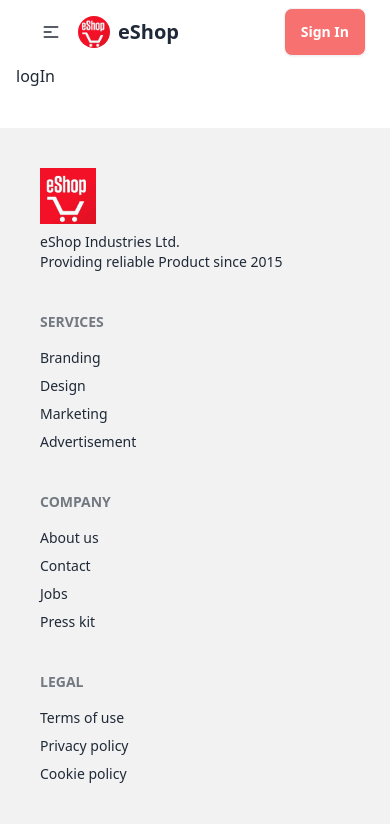
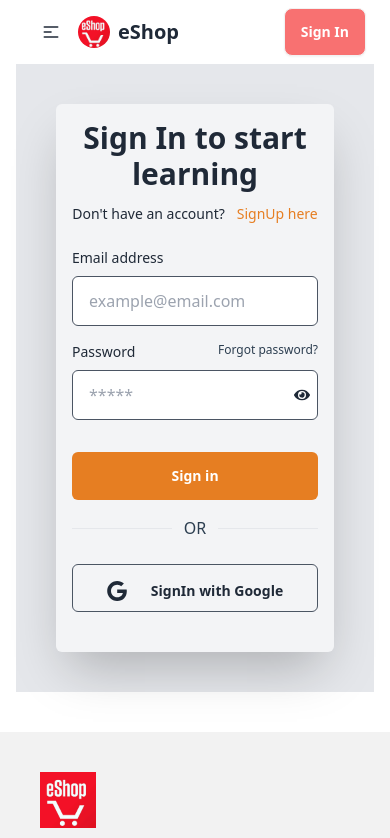
Before and after one commit to devo-ab/eShop-client, a React (Vite) app: page /login in a window 390 px wide. Shown: the top 838 px of the page. Built offline with nearby package versions, Linux system fonts and the light colour scheme; no server answers.

Commit message:
added login page with responsive

```diff
--- a/package.json
+++ b/package.json
@@ -16,10 +16,13 @@
     "prop-types": "^15.8.1",
     "react": "^18.3.1",
     "react-dom": "^18.3.1",
+    "react-hook-form": "^7.52.2",
+    "react-icons": "^5.3.0",
     "react-router-dom": "^6.26.1",
     "react-toastify": "^10.0.5",
     "react-tooltip": "^5.28.0",
-    "sort-by": "^1.2.0"
+    "sort-by": "^1.2.0",
+    "sweetalert2": "^11.12.4"
   },
   "devDependencies": {
     "@eslint/js": "^9.9.0",
--- a/src/Components/LogIn.jsx
+++ b/src/Components/LogIn.jsx
@@ -1,9 +1,156 @@
+import { useContext, useState } from "react";
+import { AuthContext } from "../Providers/AuthProvider";
+import { Link, useLocation, useNavigate } from "react-router-dom";
+import { useForm } from "react-hook-form";
+import Swal from "sweetalert2";
+import { toast } from "react-toastify";
+import { FaEye, FaEyeSlash } from "react-icons/fa";
+
 const LogIn = () => {
-    return (
-        <div>
-            <p>logIn</p>
+  const { signInWithEmailPass, signInWithGoogle } = useContext(AuthContext);
+  const location = useLocation();
+  const navigate = useNavigate();
+  const {
+    register,
+    handleSubmit,
+    reset,
+    formState: { errors },
+  } = useForm();
+  const [showPassword, setShowPassword] = useState(false);
+
+  const onSubmit = (data) => {
+    const email = data.email;
+    const password = data.password;
+    signInWithEmailPass(email, password)
+      .then((result) => {
+        Swal.fire({
+          position: "top-end",
+          icon: "success",
+          title: "Sign in successfully",
+          showConfirmButton: false,
+          timer: 1500,
+        });
+        reset();
+        navigate(location?.state ? location.state : "/");
+      })
+      .catch((error) => {
+        Swal.fire({
+          position: "top-end",
+          icon: "error",
+          title: "Something wrong,please try again",
+          showConfirmButton: false,
+          timer: 1500,
+        });
+      });
+  };
+
+  const handleGoogleSignIn = () => {
+    signInWithGoogle()
+      .then((result) => {
+        console.log(result.user);
+        toast("Google sign in successfully");
+        navigate(location?.state ? location.state : "/");
+      })
+      .catch((error) => {
+        console.log(error);
+        toast("Something wrong, please try again");
+      });
+  };
+
+  return (
+    <div className="max-w-7xl bg-gray-200 mx-auto p-10">
+      <div className="w-full mx-auto max-w-md p-4 rounded-md shadow-2xl sm:p-8 bg-gray-100">
+        <h2 className="mb-3 text-3xl font-bold text-center">Sign In to start learning</h2>
+        <p className="text-sm text-center dark:text-gray-600 flex gap-3 justify-center">
+          Don't have an account?
+          <Link to="/signup">
+            <button className="focus:underline hover:underline text-[#e67e22]">SignUp here</button>
+          </Link>
+        </p>
+
+        <form onSubmit={handleSubmit(onSubmit)} className="space-y-8 mt-6">
+          <div className="space-y-4">
+            <div className="space-y-2">
+              <label htmlFor="email" className="block text-sm">
+                Email address
+              </label>
+              <input
+                type="email"
+                {...register("email", { required: true })}
+                name="email"
+                id="email"
+                placeholder="example@email.com"
+                className="w-full px-4 py-3 border border-gray-600 rounded-md"
+              />
+              {errors.email && <span className="text-red-600">Email is required</span>}
+            </div>
+            <div className="space-y-2">
+              <div className="flex justify-between">
+                <label htmlFor="password" className="text-sm">
+                  Password
+                </label>
+                <a
+                  rel="noopener noreferrer"
+                  href="#"
+                  className="text-xs hover:underline text-[#2c3e50]"
+                >
+                  Forgot password?
+                </a>
+              </div>
+              <div className="relative">
+                <input
+                  type={showPassword ? "text" : "password"}
+                  name="password"
+                  {...register("password", { required: true })}
+                  id="password"
+                  placeholder="*****"
+                  className="w-full px-4 py-3 border border-gray-600 rounded-md "
+                />
+                <span
+                  className="absolute top-1/3 right-2"
+                  onClick={() => setShowPassword(!showPassword)}
+                >
+                  {showPassword ? <FaEyeSlash></FaEyeSlash> : <FaEye />}
+                </span>
+              </div>
+              {errors.password?.type === "required" && (
+                <p className="text-red-600">Password is required</p>
+              )}
+            </div>
+          </div>
+          <button
+            type="submit"
+            className="btn btn-ghost w-full text-white hover:text-[#2c3e50] px-8 py-3 font-semibold rounded-md bg-[#e67e22]"
+          >
+            Sign in
+          </button>
+        </form>
+        <div className="flex items-center w-full my-4">
+          <hr className="w-full text-black" />
+          <p className="px-3 text-[#2c3e50]">OR</p>
+          <hr className="w-full text-black" />
         </div>
-    );
+
+        <div className="my-6 space-y-4">
+          <button
+            onClick={handleGoogleSignIn}
+            aria-label="Login with Google"
+            type="button"
+            className="btn btn-ghost flex items-center justify-center w-full p-4 space-x-4 border rounded-md border-gray-600"
+          >
+            <svg
+              xmlns="http://www.w3.org/2000/svg"
+              viewBox="0 0 32 32"
+              className="w-5 h-5 fill-current"
+            >
+              <path d="M16.318 13.714v5.484h9.078c-0.37 2.354-2.745 6.901-9.078 6.901-5.458 0-9.917-4.521-9.917-10.099s4.458-10.099 9.917-10.099c3.109 0 5.193 1.318 6.38 2.464l4.339-4.182c-2.786-2.599-6.396-4.182-10.719-4.182-8.844 0-16 7.151-16 16s7.156 16 16 16c9.234 0 15.365-6.49 15.365-15.635 0-1.052-0.115-1.854-0.255-2.651z"></path>
+            </svg>
+            <p>SignIn with Google</p>
+          </button>
+        </div>
+      </div>
+    </div>
+  );
 };
 
 export default LogIn;
```
Also changed, not shown: src/Components/Navbar.jsx (+9 -9 lines), 1 other file (tests, documents, lock files or other folders).
